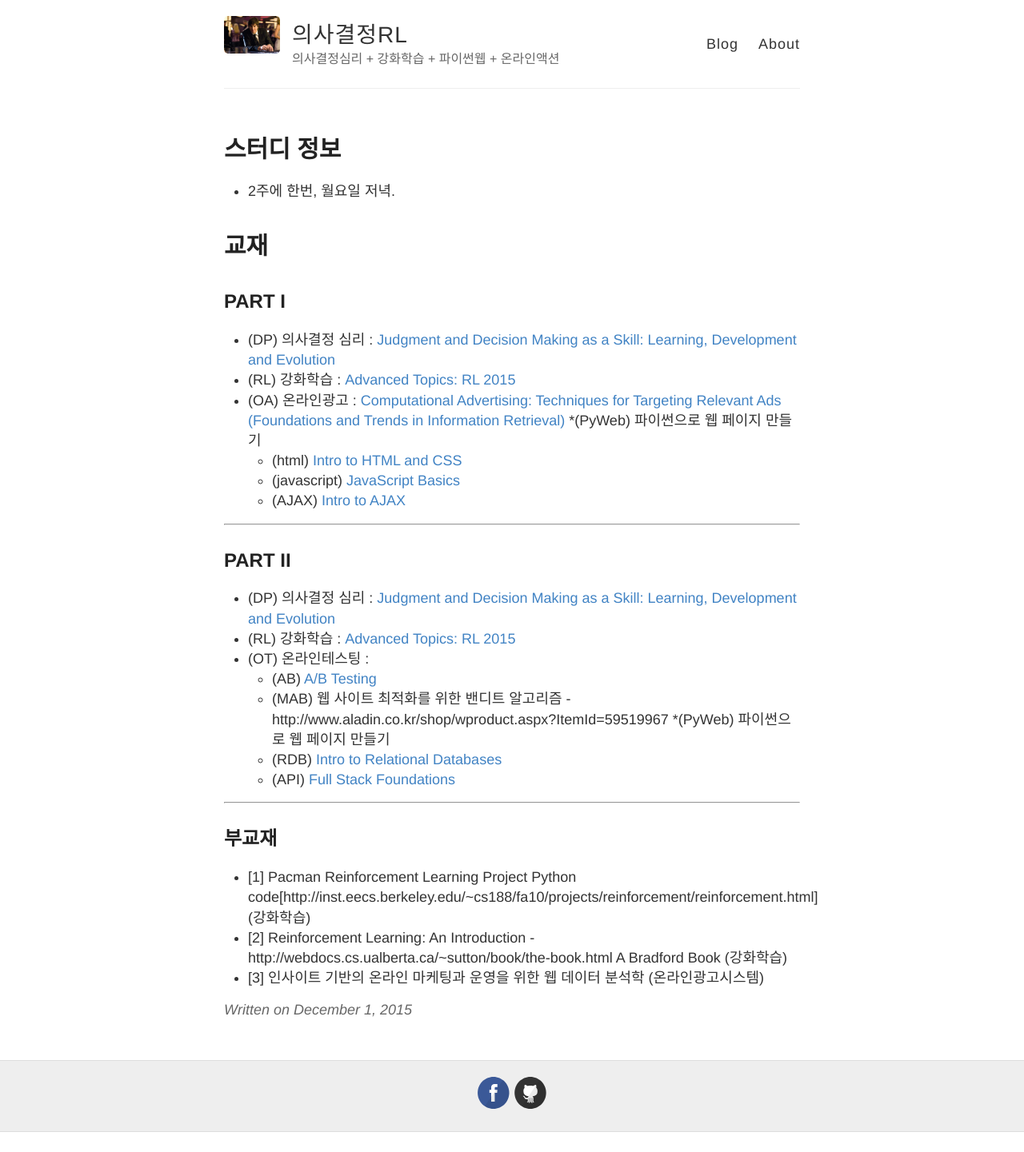
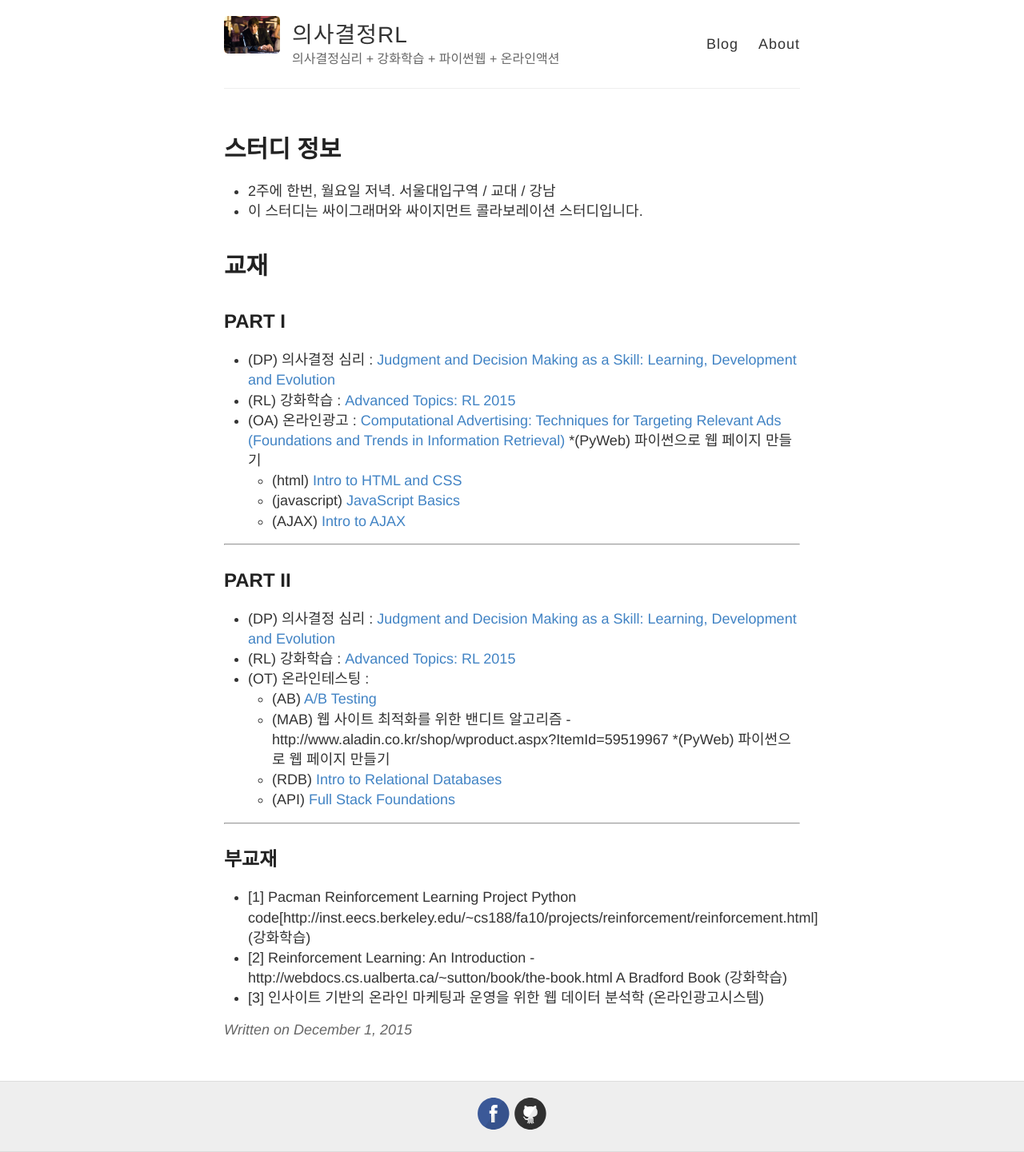
Before and after one commit to psygrammer/dprl, a Jekyll site: the page built from _posts/2015-12-1-INFO.md, in a window 1280 px wide. Shown: the whole page at 80% size. Built offline with Jekyll 4.4.1, drawn with Linux system fonts in a browser that asks for light colours; Markdown is read by kramdown in place of the engine named in the settings; before the commit the page ends 1416 px from its top, so only the background shows below that.

Commit message:
Update 2015-12-1-INFO.md

```diff
--- a/_posts/2015-12-1-INFO.md
+++ b/_posts/2015-12-1-INFO.md
@@ -3,7 +3,8 @@ layout: post
 title: 스터디 정보
 ---
 
-* 2주에 한번, 월요일 저녁.
+* 2주에 한번, 월요일 저녁. 서울대입구역 / 교대 / 강남
+* 이 스터디는 싸이그래머와 싸이지먼트 콜라보레이션 스터디입니다.
 
 # 교재
 
```
